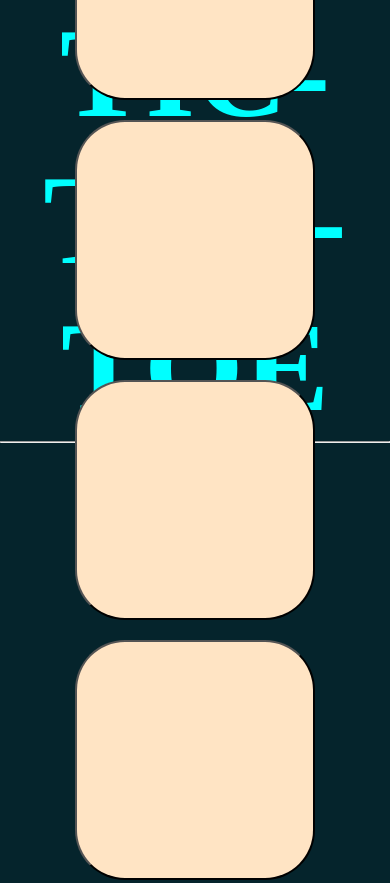
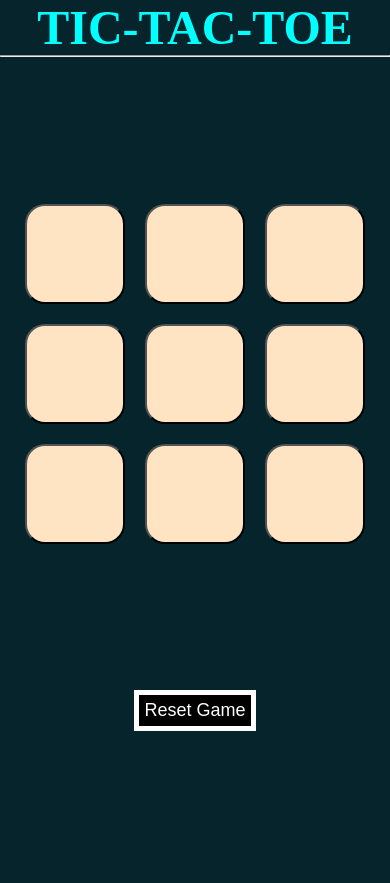
Before and after one commit to amangarg0510/tictactoejs, a plain HTML site: page index.html in a window 390 px wide. Shown: the top 883 px of the page. After the commit the page ends 844 px from the top, so only its background shows below. Drawn offline with Linux system fonts and the light colour scheme.

Commit message:
Add files via upload

```diff
--- a/index.css
+++ b/index.css
@@ -29,7 +29,6 @@ h1 {
 }
 
 .new {
-    width: 10vw;
     background-color: black;
     color: rgb(255, 255, 255);
     padding: 15px;
@@ -42,6 +41,7 @@ h1 {
 }
 
 .winmsg {
+    text-align: center;
     font-weight: bolder;
     font-size: 100px;
     position: absolute;
@@ -59,15 +59,15 @@ h1 {
 }
 
 .game {
-    width: 64rem;
+    width: 780px;
     display: flex;
     flex-wrap: wrap;
     justify-content: center
 }
 
 .box {
-    height: 15rem;
-    width: 15rem;
+    height: 215px;
+    width: 215px;
     border-radius: 50px;
     margin: 10px;
     background-color: bisque;
@@ -75,7 +75,6 @@ h1 {
     color: rgb(104, 20, 20);
     font-weight: bolder;
 }
-
 .end {
     width: 100vw;
     height: 8vh;
@@ -87,7 +86,6 @@ h1 {
 .reset {
 
 
-    width: 10vw;
     background-color: black;
     color: rgb(255, 255, 255);
     padding: 15px;
--- a/index.html
+++ b/index.html
@@ -7,6 +7,7 @@
     <title>TIC-TAC-TOE</title>
     <link rel="stylesheet" href="index.css">
     <link rel="icon" href="logo1.jpg">
+    <link rel="stylesheet" href="res.css">
 </head>
 
 <body>
--- a/index.js
+++ b/index.js
@@ -30,8 +30,8 @@ boxes.forEach((box) => {
             c++;
         }
         box.disabled = true;
+        draw();
         cheakwinner();
-        draw();
 
     });
 });
@@ -77,7 +77,6 @@ newbtn.addEventListener("click", resetgame);
 rebtn.addEventListener("click", resetgame);
 
 let draw=()=>{
-    console.log(c);
 if(c===9){
     msg.innerText= `The Game Is Tied!!`;
     mess.classList.remove("hide");
--- /dev/null
+++ b/res.css
@@ -0,0 +1,83 @@
+@media only screen and (max-width: 850px){
+    h1 {
+        font-size: 5em;
+        text-align: center;
+        color: aqua;
+    }
+    .new {
+        background-color: black;
+        color: rgb(255, 255, 255);
+        padding: 15px;
+        font-size: large;
+        position: absolute;
+        bottom: 150px;
+        border: 5px solid white;
+    }
+    .winmsg {
+        font-weight: bolder;
+        font-size: 60px;
+        position: absolute;
+        top: 400px;
+        color: rgb(12, 235, 194);
+    }
+    .game {
+        width: 710px;
+        display: flex;
+        flex-wrap: wrap;
+        justify-content: center;
+    }
+    .box {
+        height: 160px;
+        width: 160px;
+        border-radius: 35px;
+        margin: 10px;
+        background-color: bisque;
+        font-size: 120px;
+        color: rgb(104, 20, 20);
+        font-weight: bolder;
+    }
+    .reset{
+
+        padding: 10px;
+        font-size: x-large;
+    }
+}
+
+@media only screen and (max-width:600px){
+    h1 {
+        font-size: 3em
+}
+.new {
+    background-color: black;
+    color: rgb(255, 255, 255);
+    padding: 10px;
+    font-size: large;
+    position: absolute;
+    bottom: 125px;
+    border: 5px solid white;
+}
+.winmsg{
+    font-size: 45px;
+    top: 230px;
+}
+.game {
+    width: 479px;
+    display: flex;
+    flex-wrap: wrap;
+    justify-content: center;
+}
+.box {
+    height: 100px;
+    width: 100px;
+    border-radius: 20px;
+    margin: 10px;
+    background-color: bisque;
+    font-size: 80px;
+    color: rgb(104, 20, 20);
+    font-weight: bolder;
+}
+.reset {
+    padding: 5px;
+    font-size: large;
+}
+}
```
